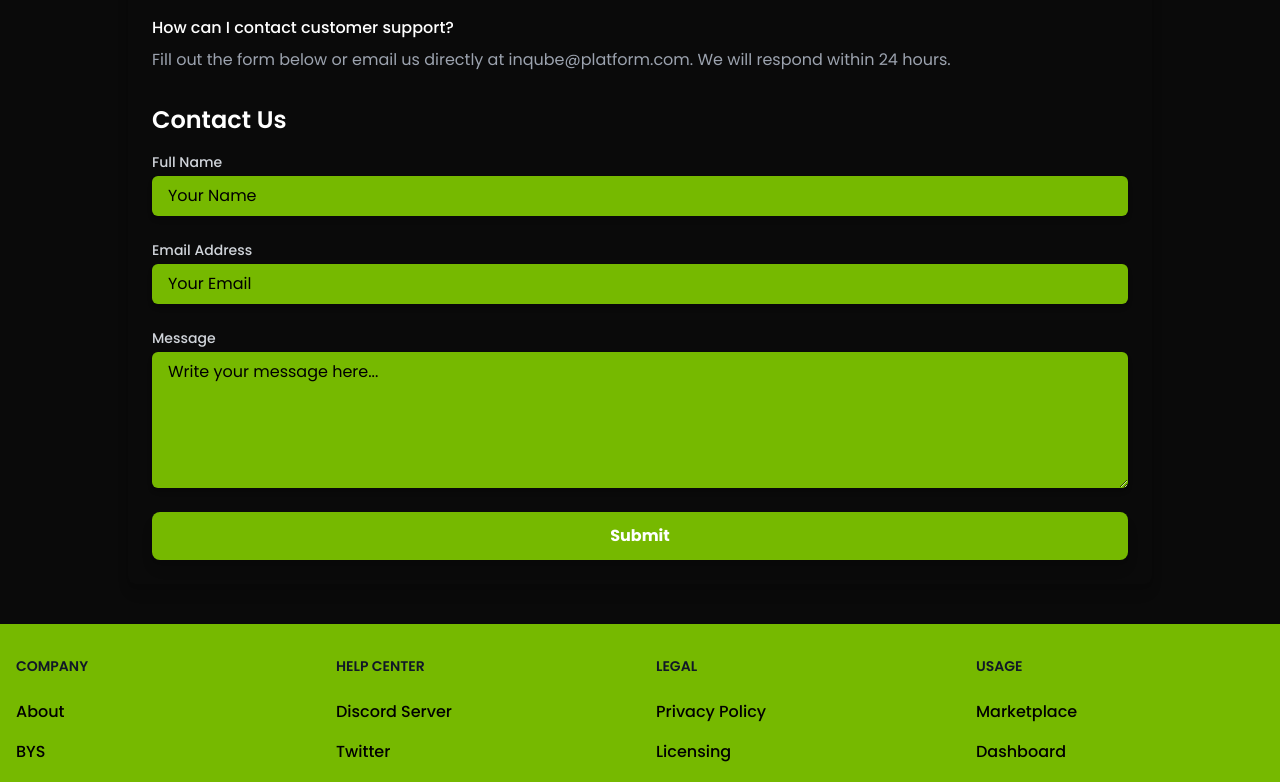
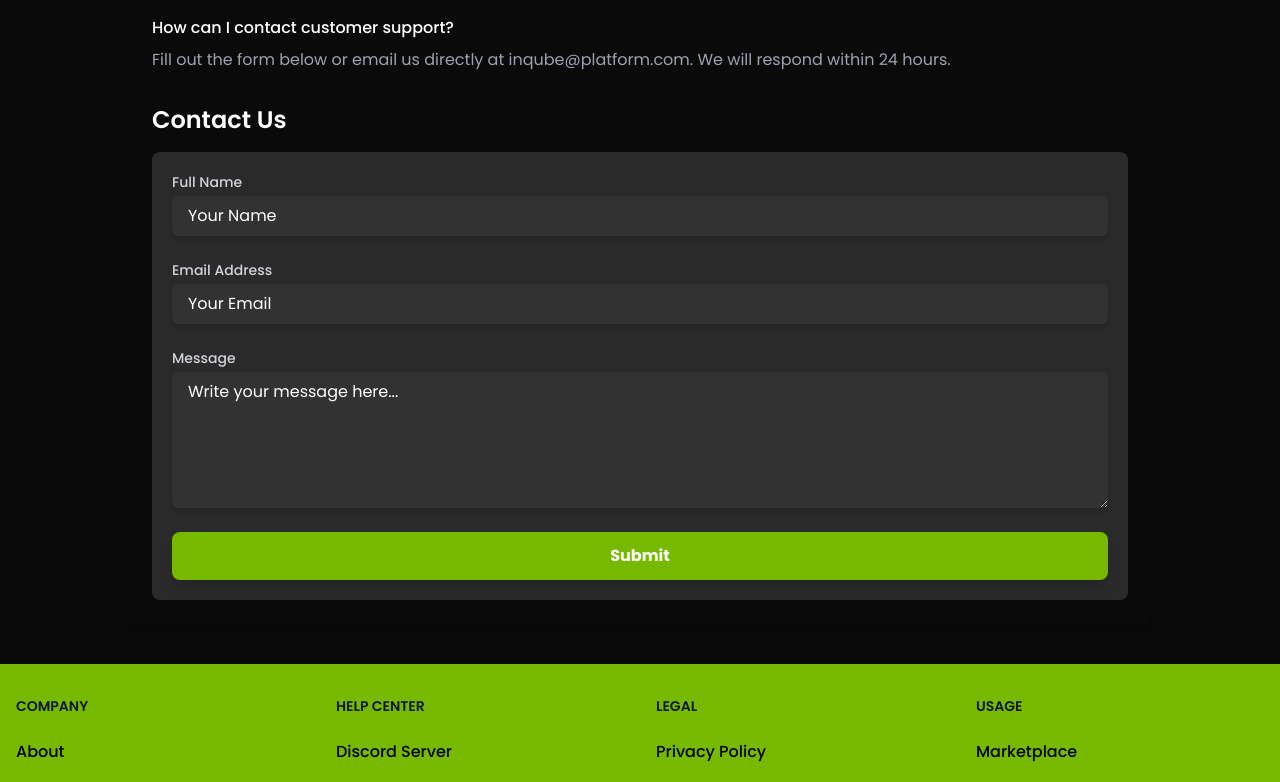
Before and after one commit to Adnan-The-Coder/Inqube-hack-rev, a Next.js app: page /support in a window 1280 px wide. Shown: the part 631-1413 px from the top of the page. Built offline with nearby package versions, Linux system fonts and the light colour scheme.

Commit message:
support page changes

```diff
--- a/app/support/page.tsx
+++ b/app/support/page.tsx
@@ -87,6 +87,7 @@ const Page: React.FC = () => {
             </div>
           </div>
           <h2 className="text-2xl font-semibold text-[#ffffff] mt-8 mb-4">Contact Us</h2>
+          <div className='bg-[#2a2a2b] p-5 rounded-lg'>
           {formStatus && <p className="mb-4 text-sm text-gray-400">{formStatus}</p>}
           <form onSubmit={handleSubmit} className="space-y-6">
             <div>
@@ -94,7 +95,7 @@ const Page: React.FC = () => {
               <input
                 type="text"
                 name="name"
-                className="mt-1 block w-full bg-[#76b900] text-[#0a0a0a] rounded-md shadow-md px-4 py-2 placeholder-black focus:outline-none focus:ring-2 focus:ring-lime-300"
+                className="mt-1 block w-full bg-[#323233] text-[#0a0a0a] rounded-md shadow-md px-4 py-2 placeholder-white border-gray-600 focus:outline-none focus:ring-2 focus:ring-gray-500"
                 placeholder="Your Name"
                 value={formData.name}
                 onChange={handleChange}
@@ -106,7 +107,7 @@ const Page: React.FC = () => {
               <input
                 type="email"
                 name="email"
-                className="mt-1 block w-full bg-[#76b900] text-[#0a0a0a] rounded-md shadow-md px-4 py-2 placeholder-black focus:outline-none focus:ring-2 focus:ring-lime-300"
+                className="mt-1 block w-full bg-[#323233] text-[#0a0a0a] rounded-md shadow-md px-4 py-2 placeholder-white border-gray-600 focus:outline-none focus:ring-2 focus:ring-gray-500"
                 placeholder="Your Email"
                 value={formData.email}
                 onChange={handleChange}
@@ -117,7 +118,7 @@ const Page: React.FC = () => {
               <label className="block text-sm font-medium text-gray-300">Message</label>
               <textarea
                 name="message"
-                className="mt-1 block w-full bg-[#76b900] text-[#0a0a0a] rounded-md shadow-md px-4 py-2 placeholder-black focus:outline-none focus:ring-2 focus:ring-lime-300"
+                className="mt-1 block w-full bg-[#323233] text-[#0a0a0a] rounded-md shadow-md px-4 py-2 placeholder-white border-gray-600 focus:outline-none focus:ring-2 focus:ring-gray-500"
                 rows={5}
                 placeholder="Write your message here..."
                 value={formData.message}
@@ -134,6 +135,7 @@ const Page: React.FC = () => {
               </button>
             </div>
           </form>
+          </div>
         </section>
       </main>
       <Footer />
```
